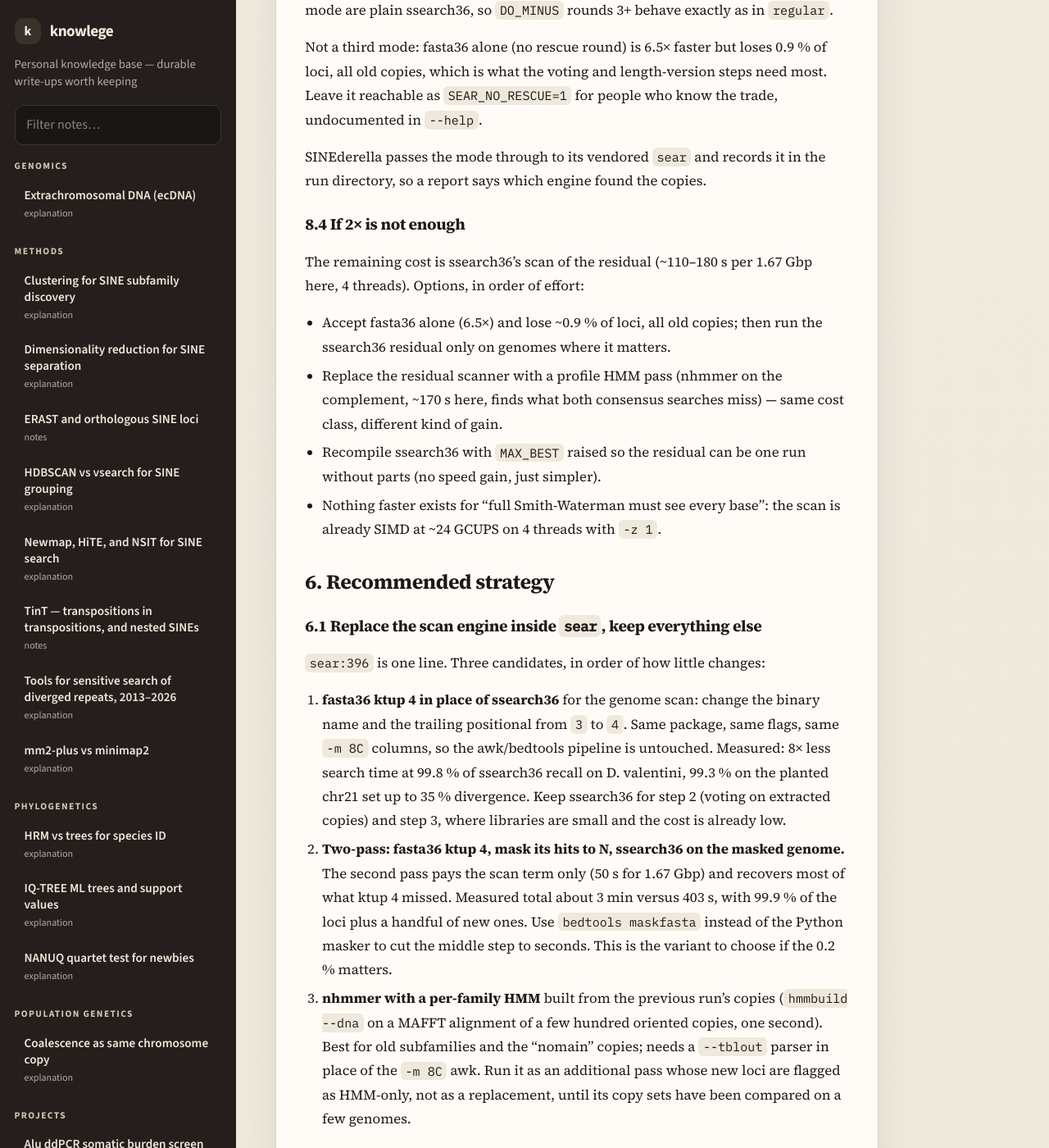
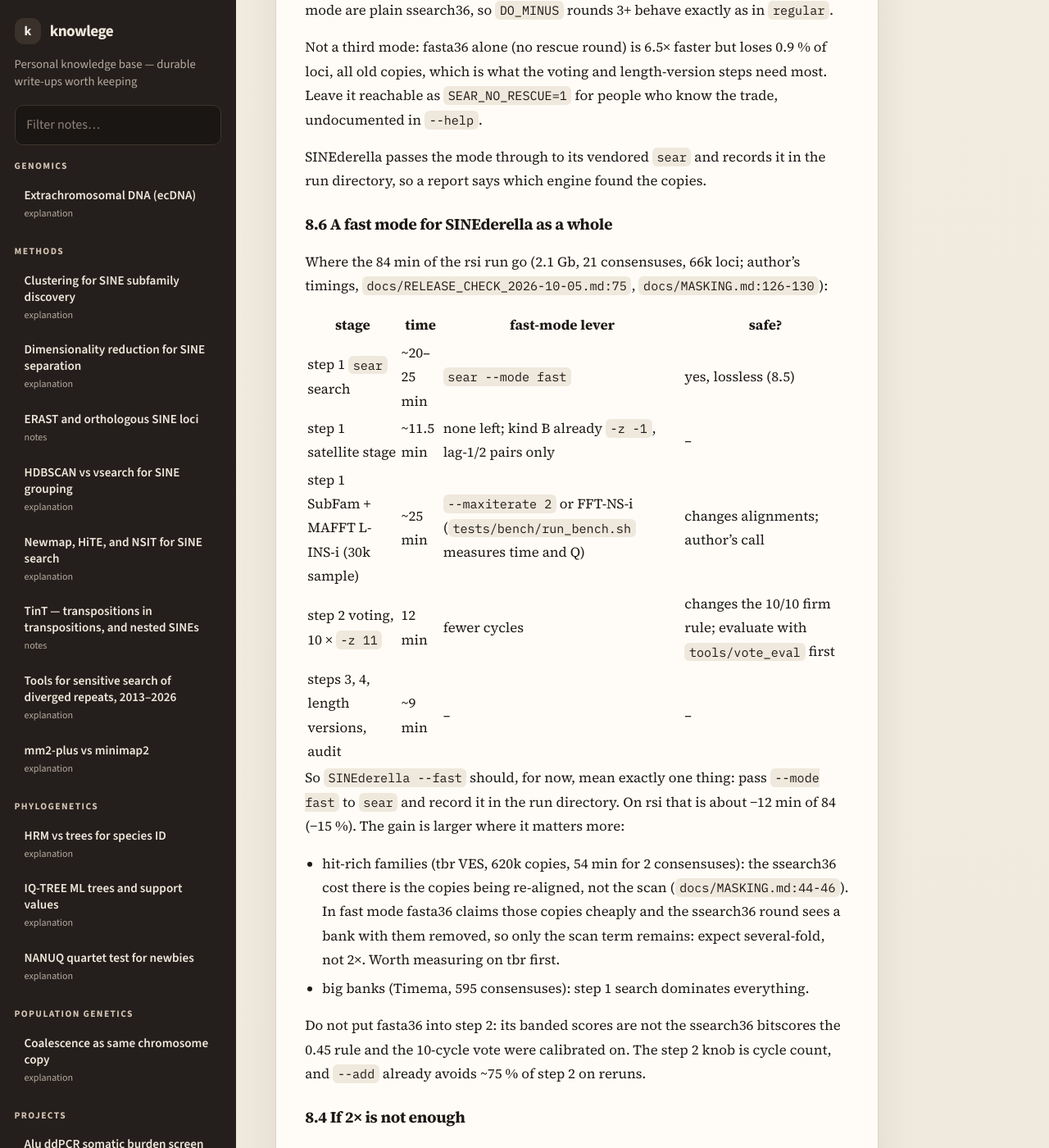
Before and after one commit to Toki-bio/knowlege, a Jekyll site: the page built from projects/sine-search-strategy.md, in a window 1280 px wide and 1400 px high, scrolled down 17459 px. Shown: the whole window at 82% size. Built offline with Jekyll 4.4.1, drawn with Linux system fonts in a browser that asks for light colours.

Commit message:
Strategy note: fast mode at SINEderella level, stage budget
Co-Authored-By: Claude Fable 5.1 <noreply@anthropic.com>
Claude-Session: https://claude.ai/code/session_01EVAwD2x1AiE7RLvveJj8JY

```diff
--- a/projects/sine-search-strategy.md
+++ b/projects/sine-search-strategy.md
@@ -422,6 +422,34 @@ know the trade, undocumented in `--help`.
 SINEderella passes the mode through to its vendored `sear` and records it in
 the run directory, so a report says which engine found the copies.
 
+### 8.6 A fast mode for SINEderella as a whole
+
+Where the 84 min of the rsi run go (2.1 Gb, 21 consensuses, 66k loci; author's
+timings, `docs/RELEASE_CHECK_2026-10-05.md:75`, `docs/MASKING.md:126-130`):
+
+| stage | time | fast-mode lever | safe? |
+|---|---|---|---|
+| step 1 `sear` search | ~20–25 min | `sear --mode fast` | yes, lossless (8.5) |
+| step 1 satellite stage | ~11.5 min | none left; kind B already `-z -1`, lag-1/2 pairs only | – |
+| step 1 SubFam + MAFFT L-INS-i (30k sample) | ~25 min | `--maxiterate 2` or FFT-NS-i (`tests/bench/run_bench.sh` measures time and Q) | changes alignments; author's call |
+| step 2 voting, 10 × `-z 11` | 12 min | fewer cycles | changes the 10/10 firm rule; evaluate with `tools/vote_eval` first |
+| steps 3, 4, length versions, audit | ~9 min | – | – |
+
+So `SINEderella --fast` should, for now, mean exactly one thing: pass
+`--mode fast` to `sear` and record it in the run directory. On rsi that is
+about −12 min of 84 (−15 %). The gain is larger where it matters more:
+
+- hit-rich families (tbr VES, 620k copies, 54 min for 2 consensuses): the
+  ssearch36 cost there is the copies being re-aligned, not the scan
+  (`docs/MASKING.md:44-46`). In fast mode fasta36 claims those copies cheaply
+  and the ssearch36 round sees a bank with them removed, so only the scan
+  term remains: expect several-fold, not 2×. Worth measuring on tbr first.
+- big banks (Timema, 595 consensuses): step 1 search dominates everything.
+
+Do not put fasta36 into step 2: its banded scores are not the ssearch36
+bitscores the 0.45 rule and the 10-cycle vote were calibrated on. The step 2
+knob is cycle count, and `--add` already avoids ~75 % of step 2 on reruns.
+
 ### 8.4 If 2× is not enough
 
 The remaining cost is ssearch36's scan of the residual (~110–180 s per
```
